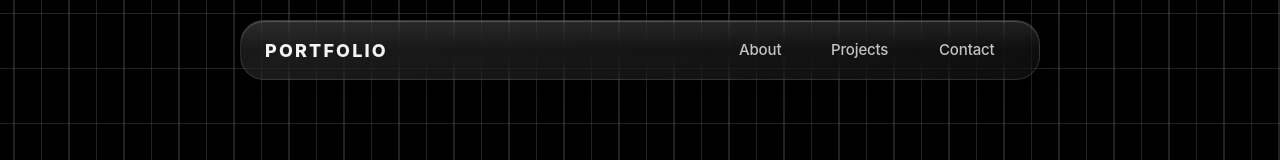
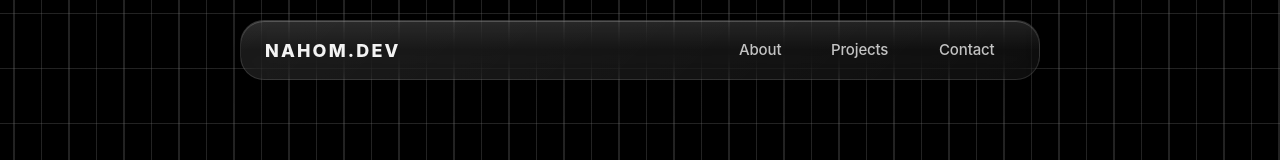
Before and after one commit to nahom1011/portfolio-pro, a React (Vite) app: page / in a window 1280 px wide. Shown: the top 160 px of the page. Built offline with nearby package versions, Linux system fonts and the light colour scheme; a web font is replaced by a local one.

Commit message:
Update navbar logo text to NAHOM.DEV

```diff
--- a/src/components/Navbar/Navbar.tsx
+++ b/src/components/Navbar/Navbar.tsx
@@ -5,7 +5,7 @@ const Navbar: React.FC = () => {
     return (
         <nav className="navbar liquid-glass">
             <div className="navbar-content">
-                <div className="logo-text">PORTFOLIO</div>
+                <div className="logo-text">NAHOM.DEV</div>
                 <div className="nav-links">
                     <a href="#about" className="nav-link liquid-glass-link">About</a>
                     <a href="#projects" className="nav-link liquid-glass-link">Projects</a>
```
